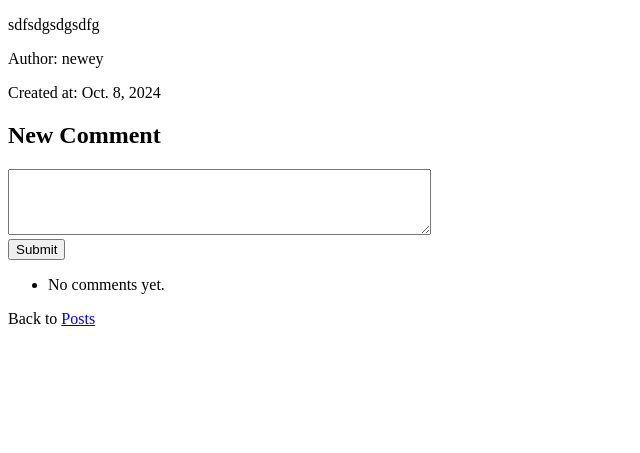
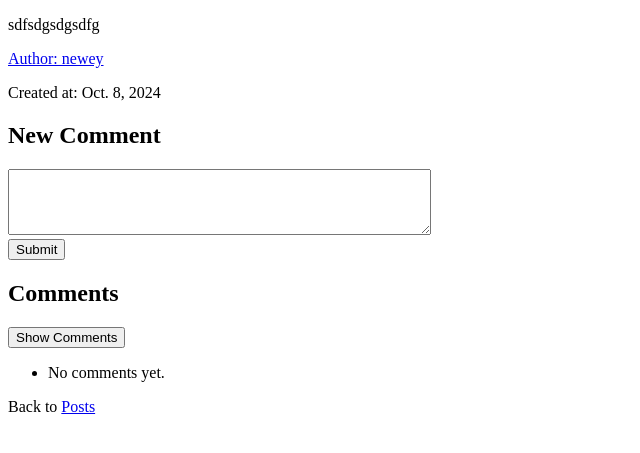
Before and after one commit to Altynbek38/Django_Course, a Django app: page /blog/posts/1/ in a window 1280 px wide. Shown: the top 453 px of the page, without its empty margins (0-640 px from the left). Run offline with Django 5.2, Linux system fonts and the light colour scheme; data comes from the database, SQL or seed files in the repository; both versions use the stored data as it was after the commit.

Commit message:
post template update

```diff
--- a/assignment1/simple_blog/blog/templates/post_details.html
+++ b/assignment1/simple_blog/blog/templates/post_details.html
@@ -1,30 +1,30 @@
 {% extends "master.html" %}
 
 {% block title %}
-   {{post.title}}
+   {{ post.title }}
 {% endblock %}
 
 {% block content %}
-    <p> {{post.content}} </p>
-    <p>Author: {{post.author}}</p>
-    <p>Created at: {{post.created_at}}</p>
-
+    <p>{{ post.content }}</p>
+    <p><a href="{% url 'profile_view' post.author.id %}">Author: {{ post.author }}</a></p>
+    <p>Created at: {{ post.created_at }}</p>
 
     <h2>New Comment</h2>
-    <form action="{% url 'comment_add' post.id%}" method="POST">
-        {% csrf_token%}
-        <textarea name="content" required rows="4" cols="50"> </textarea><br>
+    <form action="{% url 'comment_add' post.id %}" method="POST">
+        {% csrf_token %}
+        <textarea name="content" required rows="4" cols="50"></textarea><br>
         <button type="submit">Submit</button>
     </form>
+
+    <h2>Comments</h2>
+    <a href="{% url 'comment_list' post.id %}"><button>Show Comments</button></a>
     <ul>
         {% for comment in comments %}
-            <li><a></a>{{ comment.author }}: {{ comment.content }}</li>
+            <li><a href="{% url 'profile_view' comment.author.id %}">{{ comment.author }}</a>: {{ comment.content }}</li>
         {% empty %}
             <li>No comments yet.</li>
         {% endfor %}
     </ul>
 
-
-
-    <p> Back to <a href="{% url 'posts' %}">Posts</a></p>
+    <p>Back to <a href="{% url 'posts' %}">Posts</a></p>
 {% endblock %}
```
Also changed, not shown: assignment1/simple_blog/db.sqlite3.
